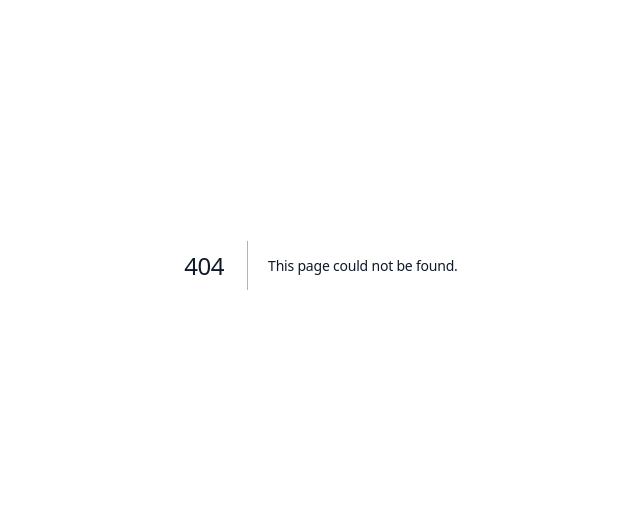
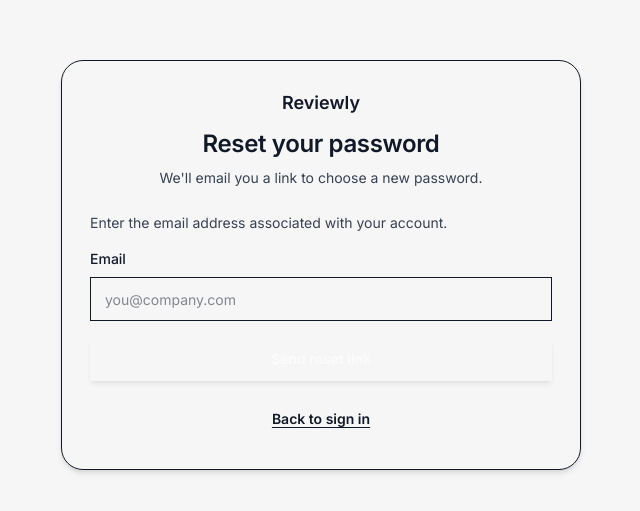
Before and after one commit to YeHtet214/Reviewly, a Next.js app: page /forgot-password in a window 1280 px wide. Before the commit this address had no page. Shown: the part 135-646 px from the top of the page, without its empty margins (319-959 px from the left). Built offline with nearby package versions, Linux system fonts and the light colour scheme.

Commit message:
feat(auth): implement forgot password page and update UI guidelines

```diff
--- /dev/null
+++ b/src/app/(auth)/forgot-password/page.tsx
@@ -0,0 +1,111 @@
+"use client";
+
+import Link from "next/link";
+import { useState } from "react";
+
+export default function ForgotPasswordPage() {
+  const [email, setEmail] = useState("");
+  const [submittedEmail, setSubmittedEmail] = useState<string | null>(null);
+  const [isLoading, setIsLoading] = useState(false);
+
+  async function handleSubmit(event: React.FormEvent<HTMLFormElement>) {
+    event.preventDefault();
+    const formData = new FormData(event.currentTarget);
+    const nextEmail = String(formData.get("email") || "").trim();
+
+    if (!nextEmail) {
+      setSubmittedEmail(null);
+      return;
+    }
+
+    setIsLoading(true);
+    setSubmittedEmail(null);
+
+    try {
+      const response = await fetch("/api/auth/request-password-reset", {
+        method: "POST",
+        headers: { "Content-Type": "application/json" },
+        body: JSON.stringify({ email: nextEmail }),
+      });
+
+      if (!response.ok) {
+        throw new Error("Failed to request reset link.");
+      }
+
+      setSubmittedEmail(nextEmail);
+    } catch {
+      setSubmittedEmail(null);
+    } finally {
+      setIsLoading(false);
+    }
+  }
+
+  return (
+    <main className="grid min-h-screen place-items-center bg-bg p-7">
+      <div className="w-full max-w-[520px] rounded-xl border border-border bg-surface p-7 shadow-md">
+        <div className="flex flex-col gap-6">
+          <header className="flex flex-col gap-3 text-center">
+            <div className="flex items-center justify-center gap-2">
+              <span className="text-lg font-semibold text-text">Reviewly</span>
+            </div>
+            <div className="flex flex-col gap-2">
+              <h1 className="text-2xl font-semibold leading-tight tracking-[-0.015em] text-text">
+                Reset your password
+              </h1>
+              <p className="text-sm leading-normal text-text-3">
+                We&apos;ll email you a link to choose a new password.
+              </p>
+            </div>
+          </header>
+
+          <form onSubmit={handleSubmit} className="flex flex-col gap-4">
+            {submittedEmail ? (
+              <p className="text-sm leading-normal text-text-2">
+                If an account exists for{" "}
+                <span className="font-semibold text-text">{submittedEmail}</span>,
+                you&apos;ll receive a reset link shortly.
+              </p>
+            ) : (
+              <p className="text-sm leading-normal text-text-2">
+                Enter the email address associated with your account.
+              </p>
+            )}
+
+            <div className="flex flex-col gap-2">
+              <label htmlFor="email" className="text-sm font-medium text-text">
+                Email
+              </label>
+              <input
+                id="email"
+                name="email"
+                type="email"
+                placeholder="you@company.com"
+                autoComplete="email"
+                value={email}
+                onChange={(event) => setEmail(event.target.value)}
+                className="h-11 w-full rounded-pill border border-border bg-muted px-3.5 text-sm leading-normal text-text transition placeholder:text-text-3 focus-visible:border-brand-500 focus-visible:bg-surface focus-visible:outline-none focus-visible:ring-4 focus-visible:ring-brand-500/35 disabled:cursor-not-allowed disabled:opacity-60"
+              />
+            </div>
+
+            <button
+              type="submit"
+              disabled={isLoading || email.trim().length === 0}
+              className="h-11 w-full rounded-pill bg-brand-500 text-sm font-semibold text-white shadow-md transition hover:bg-brand-600 active:translate-y-px disabled:cursor-not-allowed disabled:opacity-65"
+            >
+              {isLoading ? "Sending link..." : "Send reset link"}
+            </button>
+
+            <div className="flex items-center justify-center gap-3">
+              <Link
+                className="inline-flex h-11 items-center justify-center rounded-pill border border-transparent px-4 text-sm font-semibold text-text transition hover:border-border hover:bg-muted"
+                href="/sign-in"
+              >
+                Back to sign in
+              </Link>
+            </div>
+          </form>
+        </div>
+      </div>
+    </main>
+  );
+}
--- a/src/app/(auth)/sign-in/page.tsx
+++ b/src/app/(auth)/sign-in/page.tsx
@@ -77,9 +77,16 @@
                   <label htmlFor="password" className="label">
                     Password
                   </label>
-                  <a className="btn-ghost" href="#">
+                  <button
+                    type="button"
+                    className="btn-ghost"
+                    aria-disabled="true"
+                    disabled
+                    title="Password recovery is not available yet"
+                    aria-label="Password recovery is not available yet"
+                  >
                     Forgot password?
-                  </a>
+                  </button>
                 </div>
                 <input
                   id="password"
--- a/src/app/globals.css
+++ b/src/app/globals.css
@@ -5,8 +5,6 @@
 ------------------------------*/
 :root {
 	/* Typography: Inter loaded via next/font (layout.tsx sets --font-inter) */
-	--font-inter:
-		var(--font-inter);
 
 	/* Type scale */
 	--text-xs: 12px;
@@ -73,14 +71,19 @@
 ------------------------------*/
 @layer base {
 	html {
-		font-family: var(--font-inter);
 		text-rendering: optimizeLegibility;
 		-webkit-font-smoothing: antialiased;
 		-moz-osx-font-smoothing: grayscale;
-		scroll-behavior: smooth;
+	}
+
+	@media (prefers-reduced-motion: no-preference) {
+		html {
+			scroll-behavior: smooth;
+		}
 	}
 
 	body {
+		font-family: var(--font-inter);
 		background: rgb(var(--bg));
 		color: rgb(var(--text));
 		font-size: var(--text-base);
@@ -145,10 +148,18 @@
 	/* Links */
 	a {
 		color: inherit;
-		text-decoration: none;
+		text-decoration: underline;
+		text-decoration-thickness: 1px;
+		text-underline-offset: 3px;
 	}
 	a:hover {
 		color: rgb(var(--text));
+		text-decoration-thickness: 2px;
+	}
+	a:focus-visible {
+		text-decoration-thickness: 2px;
+		outline: 2px solid rgb(var(--brand-500));
+		outline-offset: 2px;
 	}
 
 	/* Accessible focus defaults */
@@ -462,10 +473,6 @@
 	}
 
 	/* Full width helpers */
-	.w-full {
-		width: 100%;
-	}
-
 	/* -----------------------------
      Form State Primitives
   ------------------------------*/
@@ -490,6 +497,12 @@
 		background: rgb(var(--surface));
 	}
 
+	.input.input-invalid:focus {
+		border-color: rgb(var(--danger));
+		box-shadow: 0 0 0 4px rgba(220, 38, 38, 0.18);
+		background: rgb(var(--surface));
+	}
+
 	/* Links in auth forms (consistent with system) */
 	.link {
 		font-size: var(--text-sm);
@@ -503,4 +516,14 @@
 		text-decoration: underline;
 		text-underline-offset: 3px;
 	}
+
+	.unstyled-link {
+		color: inherit;
+		text-decoration: none;
+	}
+
+	.unstyled-link:hover {
+		color: rgb(var(--text));
+		text-decoration: none;
+	}
 }
--- /dev/null
+++ b/tailwind.config.ts
@@ -0,0 +1,69 @@
+import type { Config } from "tailwindcss";
+
+const config = {
+  content: ["./src/**/*.{ts,tsx,js,jsx,mdx}"],
+  theme: {
+    extend: {
+      colors: {
+        brand: {
+          50: "rgb(var(--brand-50) / <alpha-value>)",
+          100: "rgb(var(--brand-100) / <alpha-value>)",
+          200: "rgb(var(--brand-200) / <alpha-value>)",
+          300: "rgb(var(--brand-300) / <alpha-value>)",
+          400: "rgb(var(--brand-400) / <alpha-value>)",
+          500: "rgb(var(--brand-500) / <alpha-value>)",
+          600: "rgb(var(--brand-600) / <alpha-value>)",
+          700: "rgb(var(--brand-700) / <alpha-value>)",
+        },
+        bg: "rgb(var(--bg) / <alpha-value>)",
+        surface: "rgb(var(--surface) / <alpha-value>)",
+        muted: "rgb(var(--muted) / <alpha-value>)",
+        border: "rgb(var(--border) / <alpha-value>)",
+        text: "rgb(var(--text) / <alpha-value>)",
+        "text-2": "rgb(var(--text-2) / <alpha-value>)",
+        "text-3": "rgb(var(--text-3) / <alpha-value>)",
+        success: "rgb(var(--success) / <alpha-value>)",
+        "success-bg": "rgb(var(--success-bg) / <alpha-value>)",
+        warning: "rgb(var(--warning) / <alpha-value>)",
+        "warning-bg": "rgb(var(--warning-bg) / <alpha-value>)",
+        danger: "rgb(var(--danger) / <alpha-value>)",
+        "danger-bg": "rgb(var(--danger-bg) / <alpha-value>)",
+        info: "rgb(var(--info) / <alpha-value>)",
+        "info-bg": "rgb(var(--info-bg) / <alpha-value>)",
+      },
+      fontFamily: {
+        sans: ["var(--font-inter)", "sans-serif"],
+      },
+      fontSize: {
+        xs: "var(--text-xs)",
+        sm: "var(--text-sm)",
+        base: "var(--text-base)",
+        md: "var(--text-md)",
+        lg: "var(--text-lg)",
+        xl: "var(--text-xl)",
+        "2xl": "var(--text-2xl)",
+        "3xl": "var(--text-3xl)",
+      },
+      lineHeight: {
+        tight: "var(--leading-tight)",
+        normal: "var(--leading-normal)",
+        relaxed: "var(--leading-relaxed)",
+      },
+      borderRadius: {
+        sm: "var(--radius-sm)",
+        md: "var(--radius-md)",
+        lg: "var(--radius-lg)",
+        xl: "var(--radius-xl)",
+        pill: "var(--radius-pill)",
+      },
+      boxShadow: {
+        sm: "var(--shadow-sm)",
+        md: "var(--shadow-md)",
+        lg: "var(--shadow-lg)",
+      },
+    },
+  },
+  plugins: [],
+} satisfies Config;
+
+export default config;
```
Also changed, not shown: 2 other files (tests, documents, lock files or other folders).
